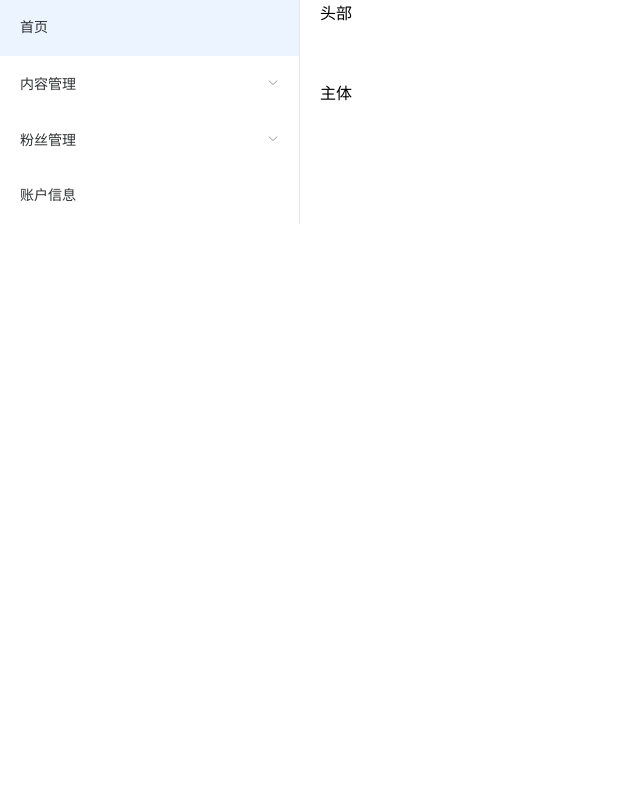
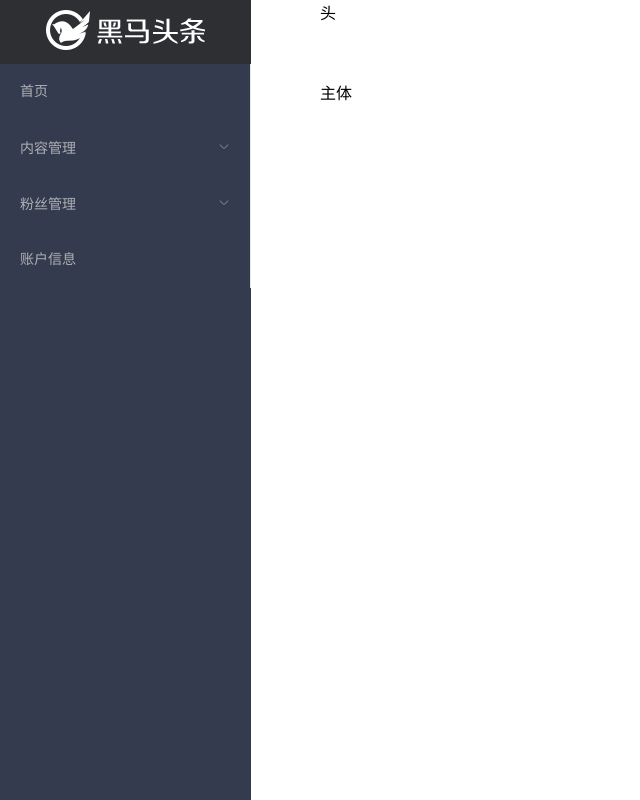
Before and after one commit to hellorqg/toutiao, a Vue app: page /#/home in a window 1280 px wide. Shown: the whole page, without its empty margins (0-640 px from the left). Built offline with nearby package versions, Linux system fonts and the light colour scheme.

Commit message:
头条PC-主页模块-左侧导航菜单[2]

```diff
--- a/src/conponents/home/layou-aside.vue
+++ b/src/conponents/home/layou-aside.vue
@@ -1,9 +1,14 @@
 <template>
-<el-menu>
+<div class="alides">
+     <div class='titles'>
+        <img src="../../assets/img/logo_admin.png" alt="">
+    </div>
+  <el-menu background-color="#353b4e" text-color="#adafb5" active-text-color="#ffd04b">
+
     <el-menu-item index="one">首页</el-menu-item>
     <!-- 下拉 -->
     <el-submenu>
-        <span slot='title' idnex="one">内容管理</span>
+      <span slot="title" idnex="one">内容管理</span>
       <el-menu-item>发布文章</el-menu-item>
       <el-menu-item>文章列表</el-menu-item>
       <el-menu-item>评论管理</el-menu-item>
@@ -11,7 +16,7 @@
     </el-submenu>
     <!-- 下拉2 -->
     <el-submenu index="two">
-        <span slot='title' index="two">粉丝管理</span>
+      <span slot="title" index="two">粉丝管理</span>
       <el-menu-item>图文数据</el-menu-item>
       <el-menu-item>粉丝概况</el-menu-item>
       <el-menu-item>粉丝画像</el-menu-item>
@@ -20,14 +25,26 @@
 
     <el-menu-item>账户信息</el-menu-item>
   </el-menu>
+  </div>
 </template>
 
 <script>
-export default {
+export default {}
+</script>
+
+<style lang="less" scoped>
+.alides{
+    height: 100vh;
+    background-color: #353b4e;
+    width: 251px;
+}
+.titles{
+    background-color: #2e2f32;
+    text-align: center;
+    padding: 10px 0;
+    img{
+        height: 40px;
 
     }
-</script>
-
-<style>
-
+}
 </style>
--- /dev/null
+++ b/src/conponents/home/layou-header.vue
@@ -0,0 +1,13 @@
+<template>
+<div>头</div>
+</template>
+
+<script>
+export default {
+
+}
+</script>
+
+<style>
+
+</style>
--- a/src/views/Home.vue
+++ b/src/views/Home.vue
@@ -6,19 +6,23 @@
     </el-aside>
     <!-- 右侧 -->
     <el-container>
-      <el-header>头部</el-header>
+      <el-header>
+        <layouHeader></layouHeader>
+      </el-header>
       <el-main>主体</el-main>
     </el-container>
   </el-container>
 </template>
 
 <script>
+import layouHeader from '../conponents/home/layou-header'
 import layouAside from '../conponents/home/layou-aside'
 // @ is an alias to /src
 
 export default {
   components: {
-    'layouAside': layouAside
+    'layouAside': layouAside,
+    'layouHeader': layouHeader
   }
 }
 </script>
```
Lines whose indentation alone changed are shown as unchanged.
